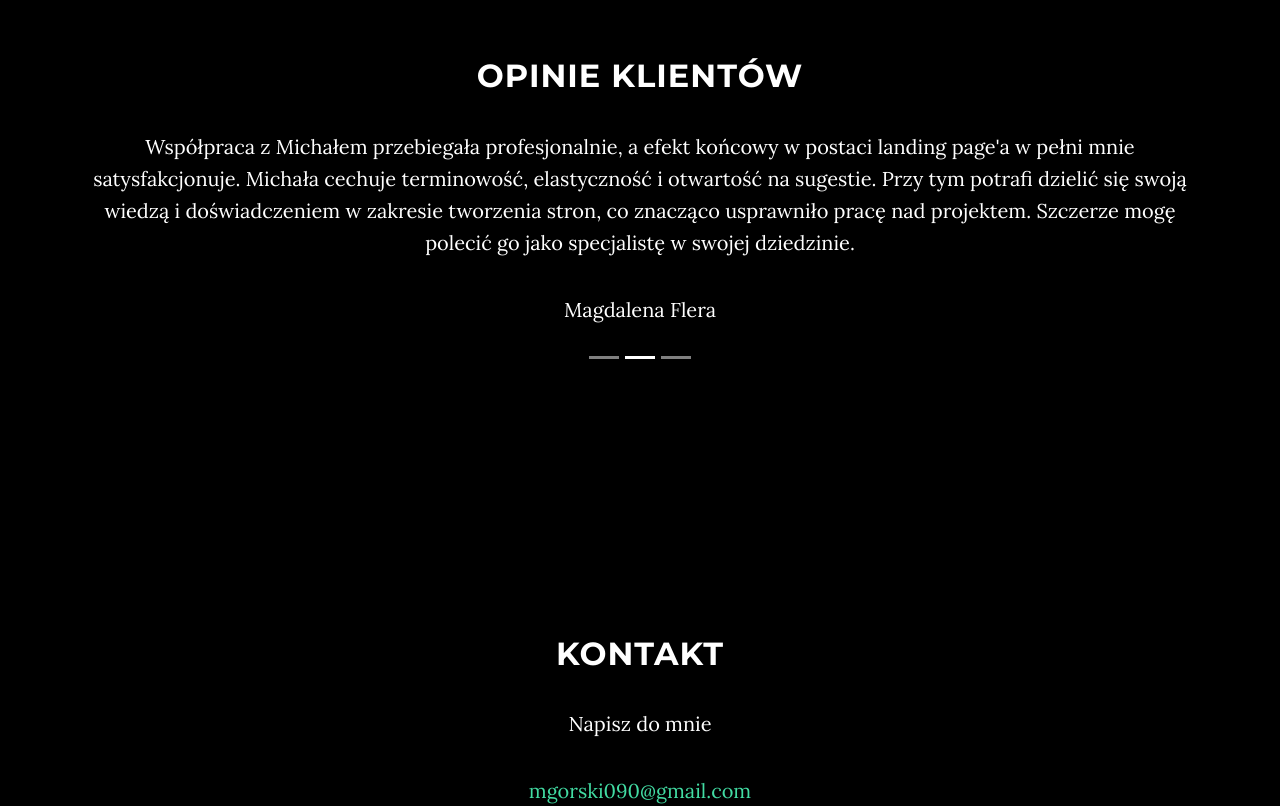
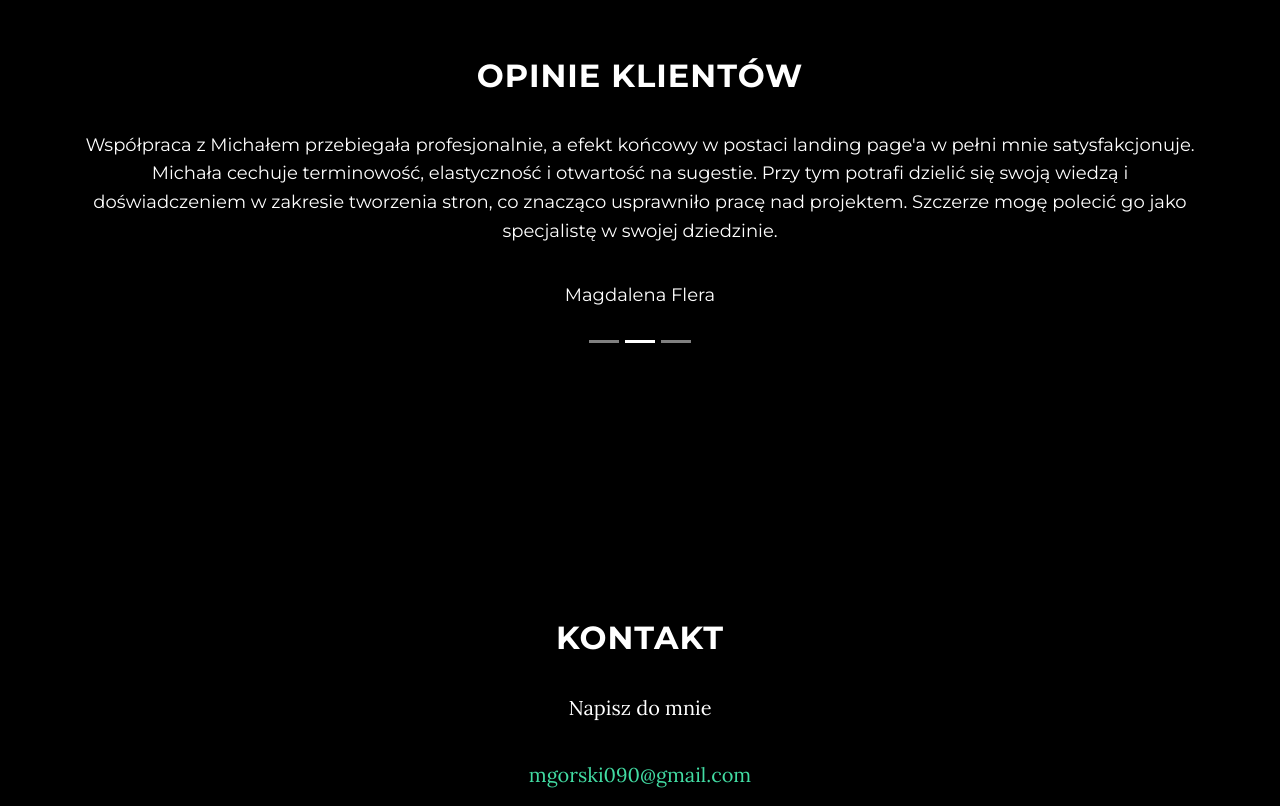
Before and after one commit to m-gorski/portfolio, a plain HTML site: page index.html in a window 1280 px wide. Shown: the part 2900-3706 px from the top of the page. Drawn offline with nearby package versions, Linux system fonts and the light colour scheme.

Commit message:
Update style.css

```diff
--- a/style.css
+++ b/style.css
@@ -559,3 +559,8 @@ button.btn.btn-link i {
   opacity: 1;
   right: 10px;
 }
+
+.carousel-item p{
+	font-family: "Montserrat", "Helvetica Neue", Helvetica, Arial, sans-serif;
+	font-size: 18px;
+}
```
